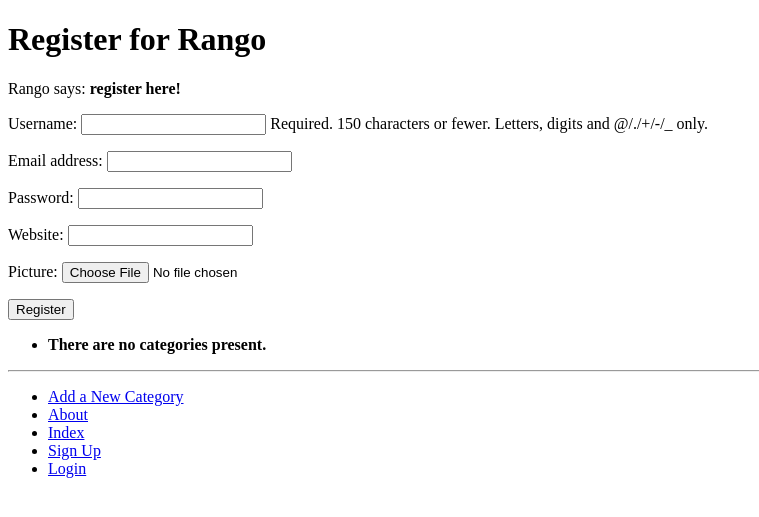
After one commit to JordanMajer55/tango_with_django_project, a Django app: page /rango/register/ in a window 1280 px wide. The commit adds this page. Shown: the top 517 px of the page, without its empty margins (0-759 px from the left). Run offline with Django 3.2, Linux system fonts and the light colour scheme; data that the repository does not hold is empty.

Commit message:
tasks up to 9.8

```diff
--- a/rango/admin.py
+++ b/rango/admin.py
@@ -1,5 +1,6 @@
 from django.contrib import admin
 from rango.models import Category, Page
+from rango.models import UserProfile
 
 class PageAdmin(admin.ModelAdmin):
     list_display = ('title', 'category', 'url')
@@ -9,3 +10,4 @@
 
 admin.site.register(Category, CategoryAdmin)
 admin.site.register(Page, PageAdmin)
+admin.site.register(UserProfile)
--- a/rango/forms.py
+++ b/rango/forms.py
@@ -1,5 +1,6 @@
 from django import forms
-from rango.models import Page, Category
+from rango.models import Page, Category, UserProfile
+from django.contrib.auth.models import User
 
 class CategoryForm(forms.ModelForm):
     name = forms.CharField(max_length=128, help_text="Please enter the category name.")
@@ -30,3 +31,15 @@
         model = Page
 
         exclude = ('category',)
+
+class UserForm(forms.ModelForm):
+    password = forms.CharField(widget=forms.PasswordInput())
+
+    class Meta:
+        model = User
+        fields = ('username', 'email', 'password')
+
+class UserProfileForm(forms.ModelForm):
+    class Meta:
+        model = UserProfile
+        fields = ('website', 'picture')
--- a/rango/models.py
+++ b/rango/models.py
@@ -1,5 +1,6 @@
 from django.db import models
 from django.template.defaultfilters import slugify
+from django.contrib.auth.models import User
 
 class Category(models.Model):
     name = models.CharField(max_length=128, unique=True)
@@ -25,3 +26,12 @@
 
     def __str__(self):
         return self.title
+
+class UserProfile(models.Model):
+    user = models.OneToOneField(User, on_delete=models.CASCADE)
+
+    website = models.URLField(blank = True)
+    picture = models.ImageField(upload_to='profile_images', blank=True)
+
+    def __str__(self):
+        return self.user.username
--- a/rango/urls.py
+++ b/rango/urls.py
@@ -9,4 +9,6 @@
     path('category/<slug:category_name_slug>/', views.show_category, name='show_category'),
     path('add_category/', views.add_category, name='add_category'),
     path('category/<slug:category_name_slug>/add_page/', views.add_page, name='add_page' ),
+    path('register/', views.register, name='register'),
+    path('login/', views.user_login, name='login'),
 ]
--- a/rango/views.py
+++ b/rango/views.py
@@ -4,8 +4,9 @@
 from django.http import HttpResponse
 from rango.models import Category
 from rango.models import Page
-from rango.forms import CategoryForm
-from rango.forms import PageForm
+from rango.forms import CategoryForm, PageForm
+from rango.forms import UserForm, UserProfileForm
+from django.contrib.auth import authenticate, login
 
 def index(request):
     category_list = Category.objects.order_by('-likes')[:5]
@@ -82,5 +83,59 @@
     context_dict = {'form':form, 'category':category}
     return render(request, 'rango/add_page.html', context=context_dict)
 
+def register(request):
+    registered = False
+
+    if request.method == 'POST':
+        user_form = UserForm(request.POST)
+        profile_form = UserProfileForm(request.POST)
+
+        if user_form.is_valid() and profile_form.is_valid():
+            user = user_form.save()
+
+            user.set_password(user.password)
+            user.save()
+
+            profile = profile_form.save(commit=False)
+            profile.user = user
+
+            if 'picture' in request.FILES:
+                profile.picture = request.FILES['picture']
+
+            profile.save()
+
+            registered = True
+
+        else:
+            print(user_form.errors, profile_form.errors)
+
+    else:
+        user_form = UserForm()
+        profile_form = UserProfileForm()
+
+    return render(request, 'rango/register.html', context={'user_form':user_form
+                                                           ,'profile_form':profile_form,
+                                                           'registered':registered})
+
+def user_login(request):
+    if request.method == 'POST':
+        username = request.POST.get('username')
+        password = request.POST.get('password')
+
+        user = authenticate(username=username, password=password)
+
+        if user:
+            if user.is_active:
+                login(request, user)
+                return redirect(reverse('rango:index'))
+            else:
+                return HttpResponse('Your Rango account is disabled.')
+
+        else:
+            print(f"Invalid login details: {username}, {password}")
+            return HttpResponse('Invalid login details supplied.')
+    else:
+        return render(request, 'rango/login.html')
+
 def about(request):
     return render(request, 'rango/about.html')
--- a/templates/rango/base.html
+++ b/templates/rango/base.html
@@ -25,6 +25,8 @@
                 <li><a href="{% url 'rango:add_category' %}">Add a New Category</a></li>
                 <li><a href="{% url 'rango:about' %}">About</a></li>
                 <li><a href="{% url 'rango:index' %}">Index</a></li>
+                <li><a href="{% url 'rango:register' %}">Sign Up</a></li>
+                <li><a href="{% url 'rango:login' %}">Login</a></li>
             </ul>
         </div>
     </body>
--- a/templates/rango/index.html
+++ b/templates/rango/index.html
@@ -8,7 +8,11 @@
 {% block body_block %}
     <h1>Rango Says...</h1>
     <div>
-        Hey there partner! <br />
+        {% if user.is_authenticated %}
+            howdy {{ user.username }}!
+        {% else %}
+            hey there partner!
+        {% endif %}
         <strong>{{ boldmessage }}</strong><br />
     </div>
 
--- /dev/null
+++ b/templates/rango/register.html
@@ -0,0 +1,23 @@
+{% extends 'rango/base.html' %}
+{% load staticfiles %}
+
+{% block title_block %}
+    Register
+{% endblock %}
+
+{% block body_block %}
+    <h1>Register for Rango</h1>
+    {% if registerd %}
+    Rango says: <strong>thank you for registering!</strong>
+    <a href="{% url 'rango:index' %}">Return to the homepage.</a><br />
+    {% else %}
+    Rango says: <strong>register here!</strong><br />
+    <form id="user_form" method="post" action="{% url 'rango:register' %}" enctype="multipart/form-data">
+        {% csrf_token %}
+        {{ user_form.as_p }}
+        {{ profile_form.as_p }}
+
+        <input type="submit" name="sumbit" value="Register" />
+    {% endif %}
+    </form>
+{% endblock %}
```
Also changed, not shown: templates/rango/login.html (added, +18 -0 lines), media/profile_images/Q4.jpg (added), rango/migrations/0005_userprofile.py (added).
